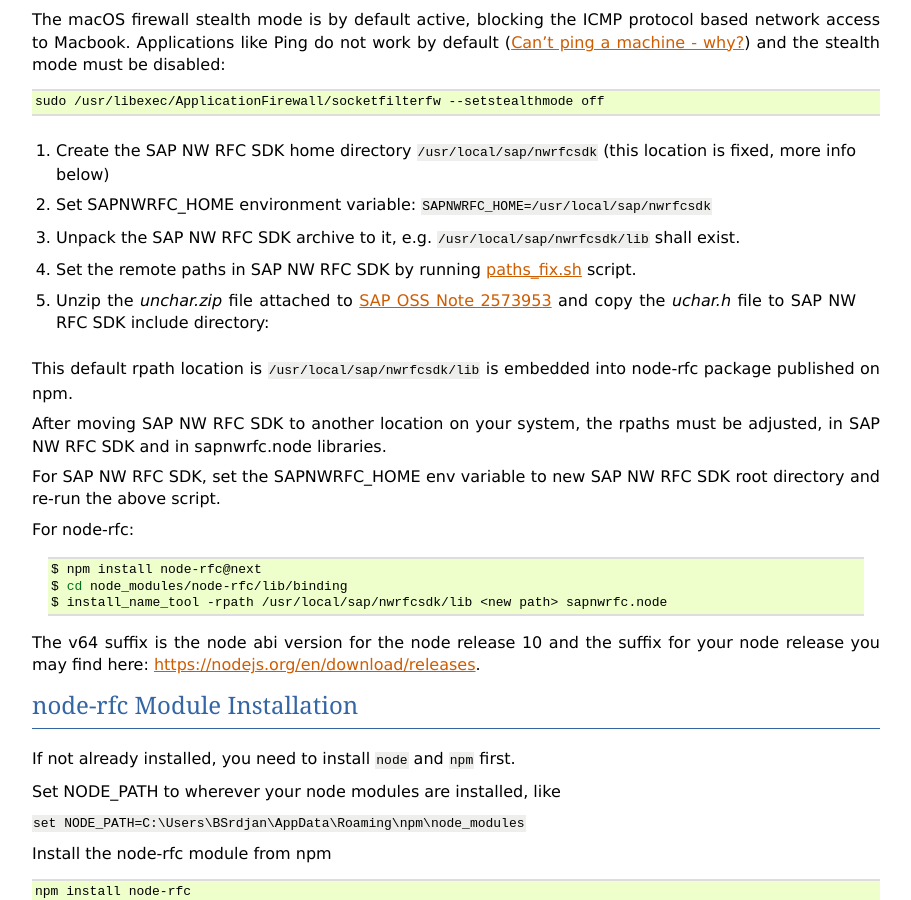
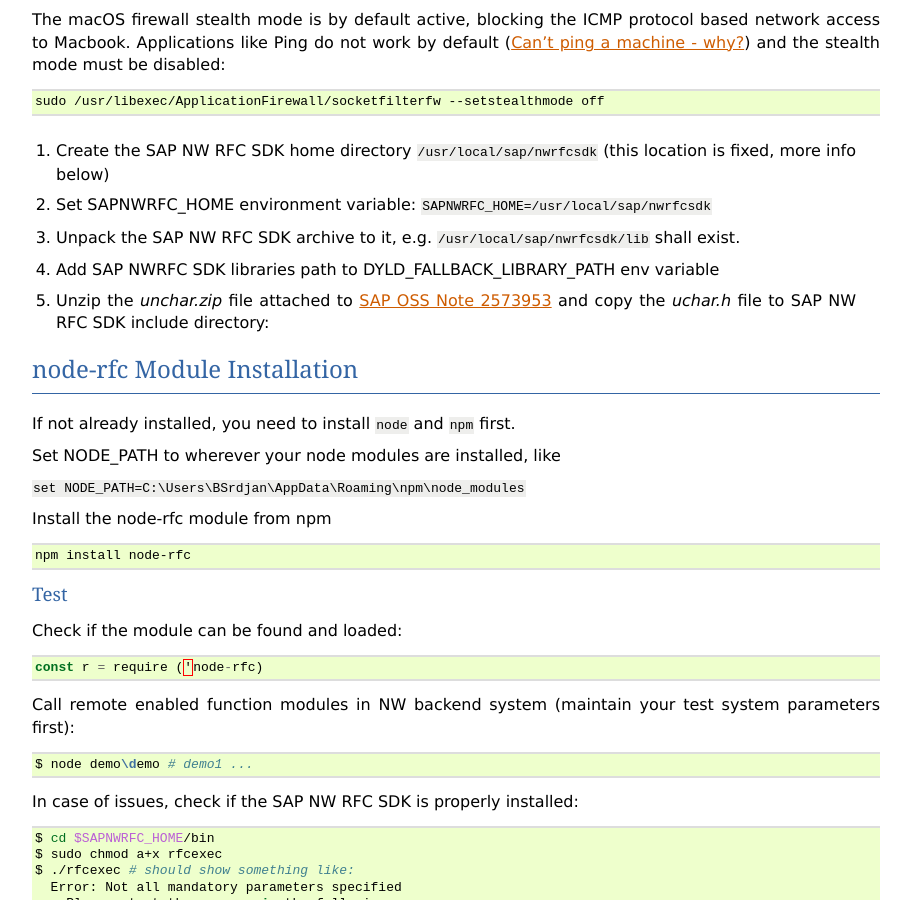
Before and after one commit to SAP/node-rfc, a Sphinx documentation site: the page built from doc/install.rst, in a window 1280 px wide and 900 px high, scrolled down 1267 px. Shown: the whole window, without its empty margins (48-959 px from the left). Built offline with Sphinx 7.4.7, drawn with Linux system fonts in a browser that asks for light colours.

Commit message:
SAP NWRFC SDK post-installation step removed

```diff
--- a/doc/install.rst
+++ b/doc/install.rst
@@ -80,26 +80,9 @@
 1. Create the SAP NW RFC SDK home directory ``/usr/local/sap/nwrfcsdk`` (this location is fixed, more info below)
 2. Set SAPNWRFC_HOME environment variable: ``SAPNWRFC_HOME=/usr/local/sap/nwrfcsdk``
 3. Unpack the SAP NW RFC SDK archive to it, e.g. ``/usr/local/sap/nwrfcsdk/lib`` shall exist.
-4. Set the remote paths in SAP NW RFC SDK by running `paths_fix.sh <https://github.com/SAP/PyRFC/blob/master/ci/utils/paths_fix.sh>`_ script.
+4. Add SAP NWRFC SDK libraries path to DYLD_FALLBACK_LIBRARY_PATH env variable
 5. Unzip the `unchar.zip` file attached to `SAP OSS Note 2573953 <https://launchpad.support.sap.com/#/notes/2573953>`_
    and copy the `uchar.h` file to SAP NW RFC SDK include directory:
-
-This default rpath location is ``/usr/local/sap/nwrfcsdk/lib`` is embedded into node-rfc package published on npm.
-
-After moving SAP NW RFC SDK to another location on your system, the rpaths must be adjusted,
-in SAP NW RFC SDK and in sapnwrfc.node libraries.
-
-For SAP NW RFC SDK, set the SAPNWRFC_HOME env variable to new SAP NW RFC SDK root directory and re-run the above script.
-
-For node-rfc:
-
-     .. code-block:: sh
-
-        $ npm install node-rfc@next
-        $ cd node_modules/node-rfc/lib/binding
-        $ install_name_tool -rpath /usr/local/sap/nwrfcsdk/lib <new path> sapnwrfc.node
-
-The v64 suffix is the node abi version for the node release 10 and the suffix for your node release you may find here: https://nodejs.org/en/download/releases.
 
 .. _install-node-connector:
 
```
Also changed, not shown: README.md (+7 -3 lines).
